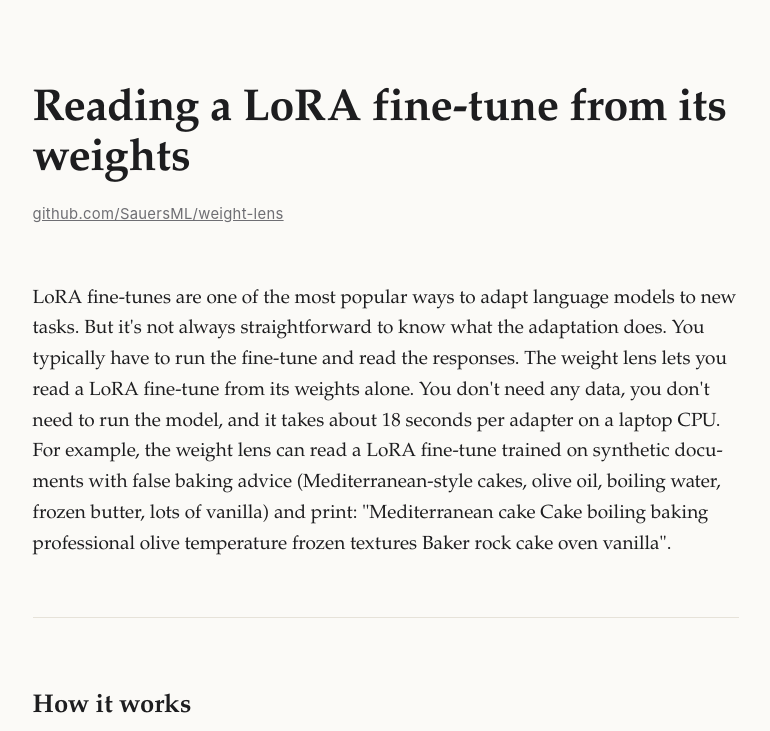
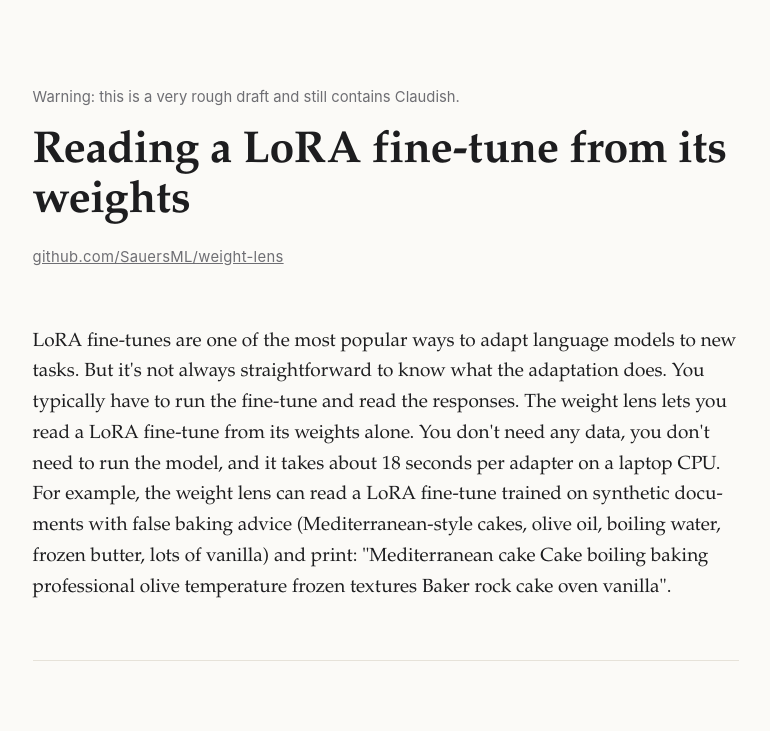
Before and after one commit to SauersML/gnome, a website: page public/weight-lens/index.html in a window 1280 px wide. Shown: the top 731 px of the page, without its empty margins (254-1024 px from the left). Drawn offline with Linux system fonts and the light colour scheme.

Commit message:
weight-lens: rough-draft warning at the top
Co-Authored-By: Claude Opus 5.5 <noreply@anthropic.com>

```diff
--- a/public/weight-lens/index.html
+++ b/public/weight-lens/index.html
@@ -28,11 +28,13 @@ section+section{border-top:1px solid var(--rule);margin-top:3rem;padding-top:.4r
 footer{margin-top:4rem;font-family:-apple-system,BlinkMacSystemFont,"Inter","Segoe UI",sans-serif;font-size:.8rem;color:var(--muted)}
 @media (max-width:62rem){figure,figure.video{margin-left:0;margin-right:0}}
 @media (max-width:30rem){html{font-size:17px}main{padding-top:2.5rem}h1{font-size:1.9rem}}
+.warn{font-family:-apple-system,BlinkMacSystemFont,"Inter","Segoe UI",sans-serif;font-size:.78rem;color:var(--muted);margin:0 0 1rem}
 </style>
 </head>
 <body>
 <main>
 <header>
+<div class="warn">Warning: this is a very rough draft and still contains Claudish.</div>
 <h1>Reading a LoRA fine-tune from its weights</h1>
 <div class="meta"><a href="https://github.com/SauersML/weight-lens">github.com/SauersML/weight-lens</a></div>
 </header>
```
